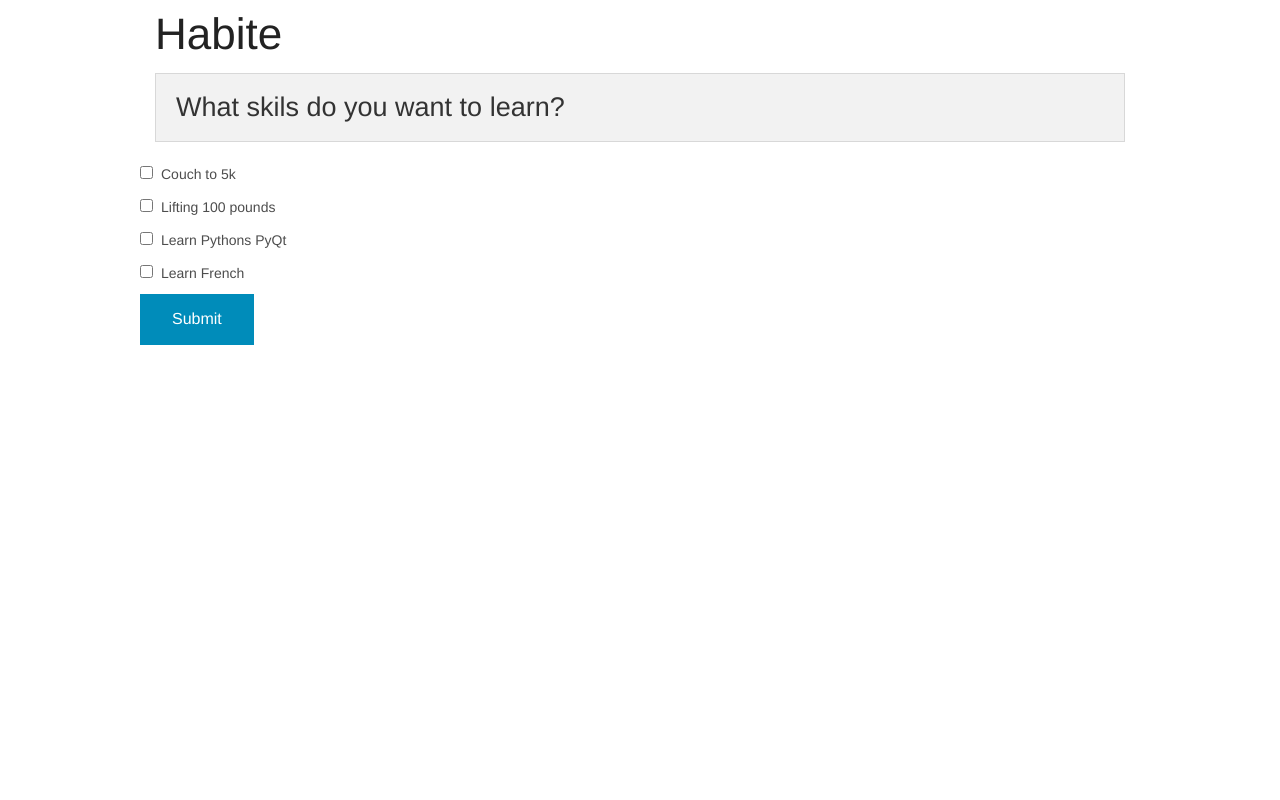
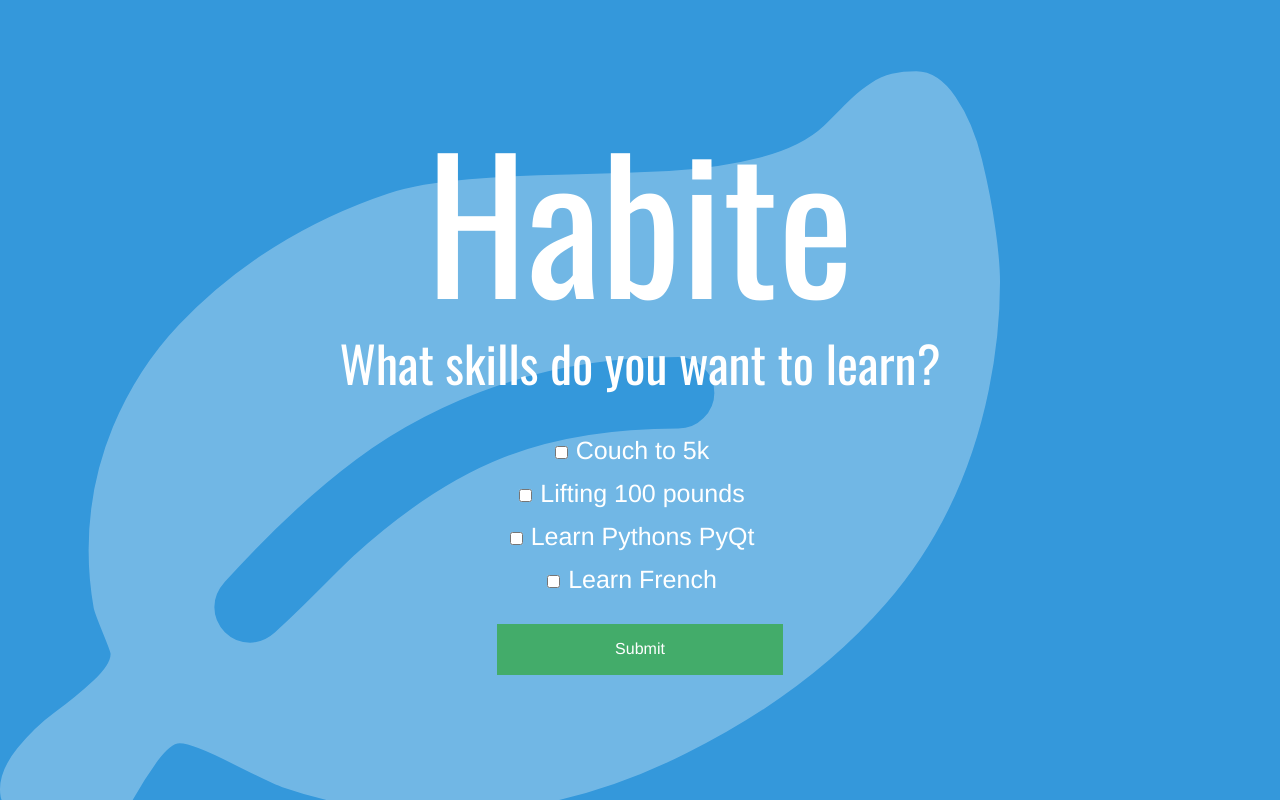
Before and after one commit to dennisliu1/Habite, a plain HTML site: page index.html in a window 1280 px wide. Drawn offline with nearby package versions, Linux system fonts and the light colour scheme.

Commit message:
improved UI

```diff
--- a/css/style.css
+++ b/css/style.css
@@ -1,5 +1,10 @@
 .html,body {
   background: #3498db;
+}
+
+#home-body {
+  display: -webkit-flex;
+  display: flex;
 }
 .calander .columns {
   height: 310px;
@@ -90,3 +95,46 @@
   font-family: 'Oswald', sans-serif;
   font-size: 20px;
 }
+
+.landing h1{
+  color: white;
+  font-family: 'Oswald', sans-serif;
+  font-size: 180px;
+}
+
+.landing h3{
+  color: white;
+  font-family: 'Oswald', sans-serif;
+  font-size: 50px;
+  margin-top: -25px;
+  margin-bottom: 35px;
+  z-index: 2;
+}
+
+label {
+ color: white;
+ font-size: 25px;
+}
+
+input.button {
+  margin-top: 20px;
+  z-index: 2;
+}
+
+i.big-leaf{
+  font-size: 1000px;
+  position: absolute;
+  left: 0px;
+  top: 0px;
+  color: white;
+  opacity: 0.3;
+  z-index: 1;
+  height: 100%;
+  overflow: hidden;
+}
+
+.content {
+  margin: auto;
+  position: relative;
+  z-index: 99;
+}
--- a/index.html
+++ b/index.html
@@ -5,27 +5,31 @@
     <meta name="viewport" content="width=device-width, initial-scale=1.0" />
     <title>Habite</title>
     <link rel="stylesheet" href="css/foundation.css" />
+    <link rel="stylesheet" type="text/css" href="/css/style.css">
+    <link href="http://maxcdn.bootstrapcdn.com/font-awesome/4.2.0/css/font-awesome.min.css" rel="stylesheet">
+    <link href='http://fonts.googleapis.com/css?family=Oswald:700,400,300' rel='stylesheet' type='text/css'>
     <script src="js/vendor/modernizr.js"></script>
 
+
   </head>
-  <body>
+  <body id='home-body'>
+
+    <div class="content">
 
       <div class="row">
-      <div class="large-12 columns">
+        <div class="large-12 columns landing">
+          <center>
             <h1>Habite</h1>
+            <h3>What skills do you want to learn? </h3>
+          </center>
         </div>
       </div>
 
-    <div class="row">
-      <div class="large-12 columns">
-      	<div class="panel">
-	        <h3>What skils do you want to learn? </h3>
-      </div>
-    </div>
 
       <div class="row">
+        <center>
+          <div class="large-6 columns large-centered">
            <form action='./list.html' method='GET'>
-			    <div class="large-6 medium-6 columns">
               <input id="checkbox1" type="checkbox" name="file" value="run.json,Couch to 5k"><label for="checkbox1">Couch to 5k</label>
               <br>
               <input id="checkbox2" type="checkbox" name="file" value="Pushups.json,Lifting 100 pounds"><label for="checkbox2">Lifting 100 pounds</label>
@@ -34,11 +38,18 @@
               <br>
               <input id="checkbox4" type="checkbox" name="file" value="French.json,Learn French"><label for="checkbox4">Learn French</label>
               <br>            <!-- <a href="/cal.html/#/" id="button1" class="small button">Learn Skill</a> -->
-            <input type='submit' text='submit' name='submit' class='button'>
+              <input type='submit' text='submit' name='submit' class='button success expand'>
               <br/>
-			    </div>
             </form>
           </div>
+        </center>
+      </div>
+
+
+    </div>
+
+
+    <i class="big-leaf fa fa-leaf"></i>
 
     <script src="js/vendor/jquery.js"></script>
     <script src="js/foundation.min.js"></script>
```
Also changed, not shown: list.html (+6 -9 lines). Lines whose indentation alone changed are shown as unchanged.
